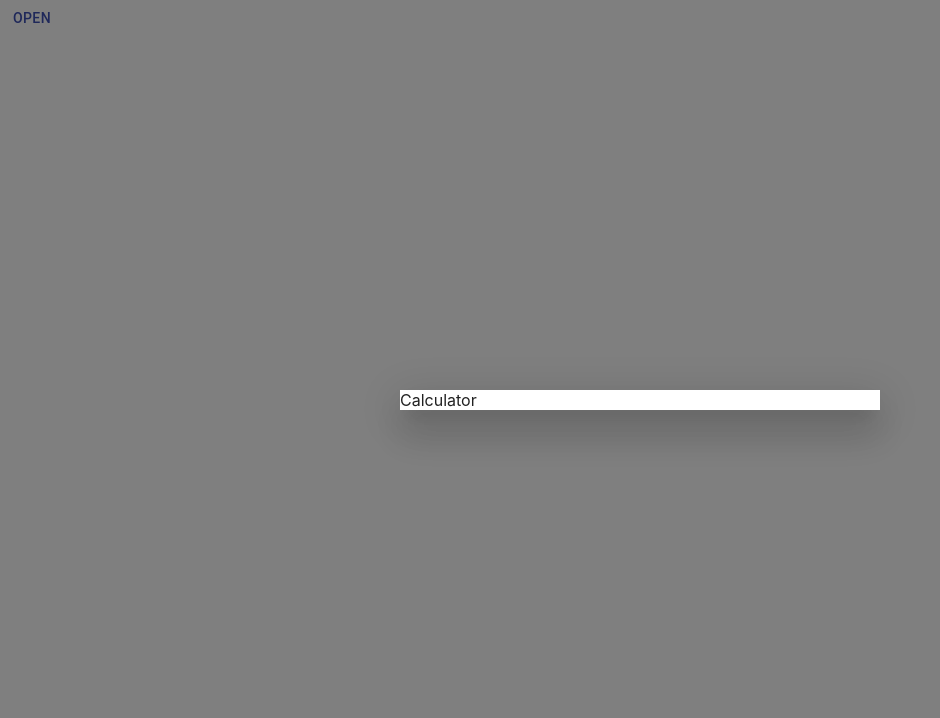
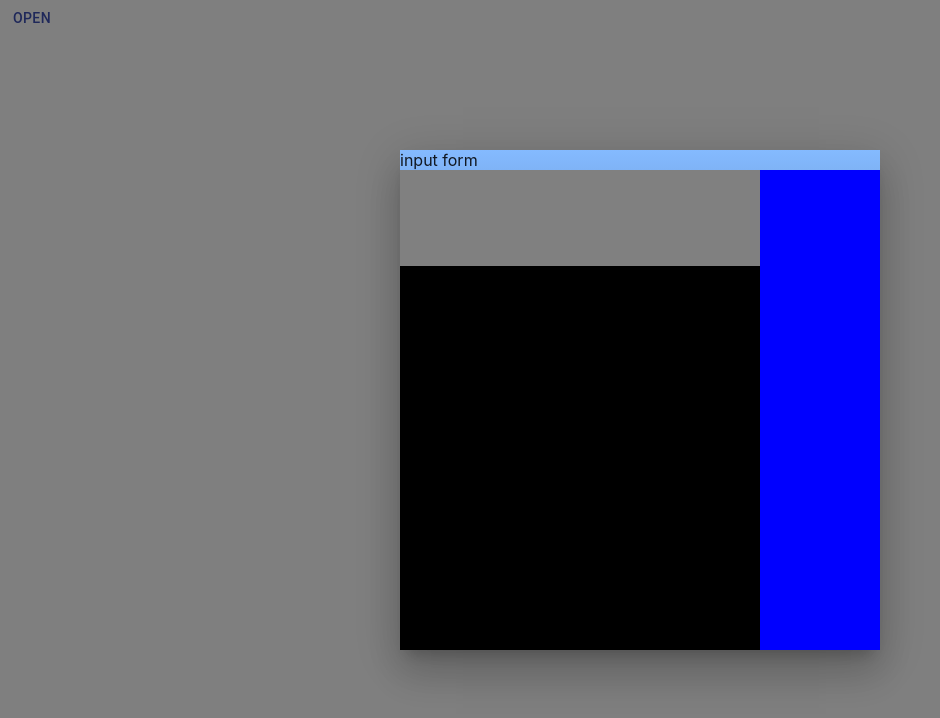
Before and after one commit to TimingJL/calculator_modal, a React (Create React App) app: page / in a window 1280 px wide. Both pictures are taken after a click on the button "OPEN". Shown: the top 718 px of the page, without its empty margins (0-940 px from the left). Built offline with nearby package versions, Linux system fonts and the light colour scheme.

Commit message:
[feature] divided the area

```diff
--- a/src/components/Calculator/index.js
+++ b/src/components/Calculator/index.js
@@ -5,13 +5,52 @@ import useMediaQuery from "@material-ui/core/useMediaQuery";
 const useStyles = makeStyles(() => ({
   root: (props) => ({
     width: props.fullWidth ? "100%" : props.width,
+    height: props.fullWidth ? "100%" : 500,
+    backgroundImage: "linear-gradient(#84baff, #0b0e1c)",
+    display: "flex",
+    flexDirection: "column",
   }),
+  buttonsContainer: {
+    flex: "1 1 auto",
+
+    display: "grid",
+    gridTemplateColumns: "repeat(4, 1fr)",
+    gridTemplateRows: "repeat(5, 1fr)",
+    gridTemplateAreas: `
+      "other other other calculateOperators"
+      "numbers numbers numbers calculateOperators"
+      "numbers numbers numbers calculateOperators"
+      "numbers numbers numbers calculateOperators"
+      "numbers numbers numbers calculateOperators"
+    `,
+  },
+  otherOperator: {
+    gridArea: "other",
+    background: "grey",
+  },
+  calculateOperators: {
+    gridArea: "calculateOperators",
+    background: "blue",
+  },
+  numbers: {
+    gridArea: "numbers",
+    background: "black",
+  },
 }));
 
 const Calculator = ({ fullWidth }) => {
   const matches = useMediaQuery("(min-width:768px)");
   const classes = useStyles({ fullWidth, width: matches ? 480 : 360 });
-  return <div className={classes.root}>Calculator</div>;
+  return (
+    <div className={classes.root}>
+      <div>input form</div>
+      <div className={classes.buttonsContainer}>
+        <div className={classes.otherOperator} />
+        <div className={classes.numbers} />
+        <div className={classes.calculateOperators} />
+      </div>
+    </div>
+  );
 };
 
 export default Calculator;
```
